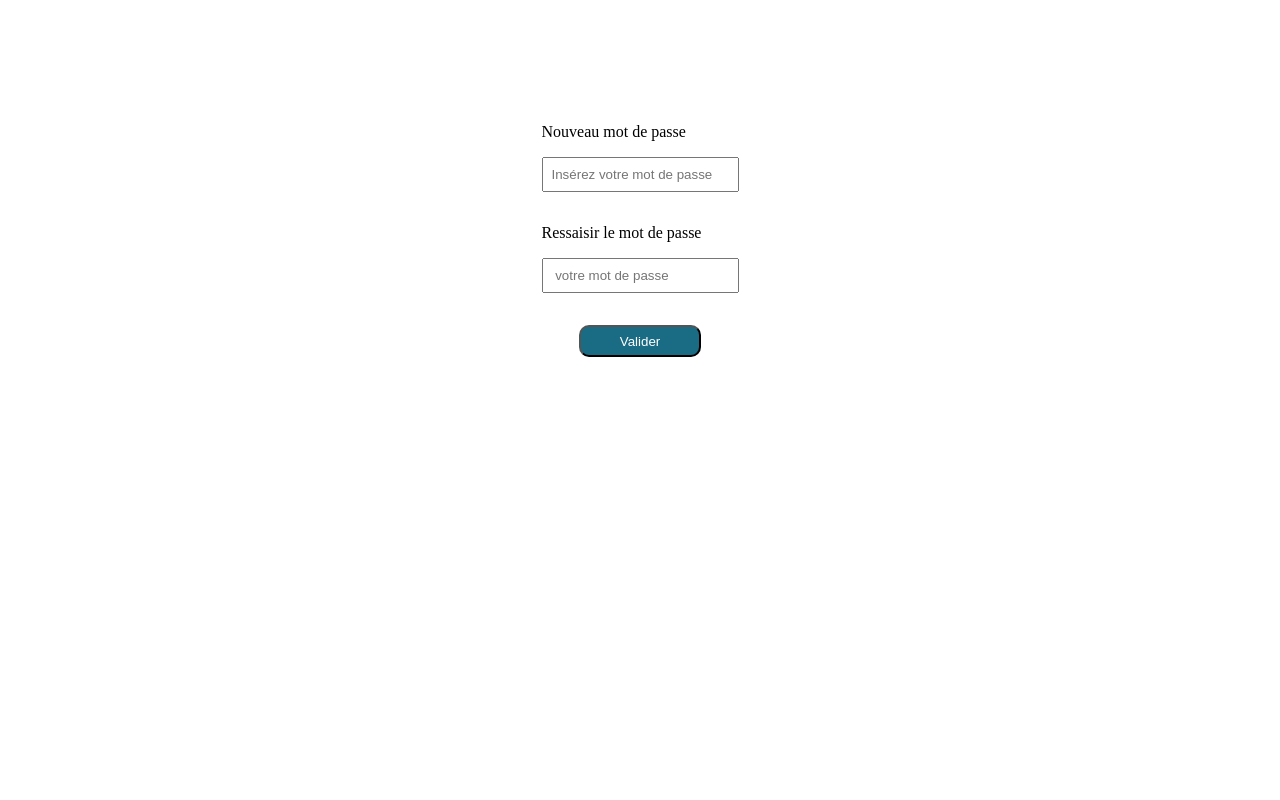
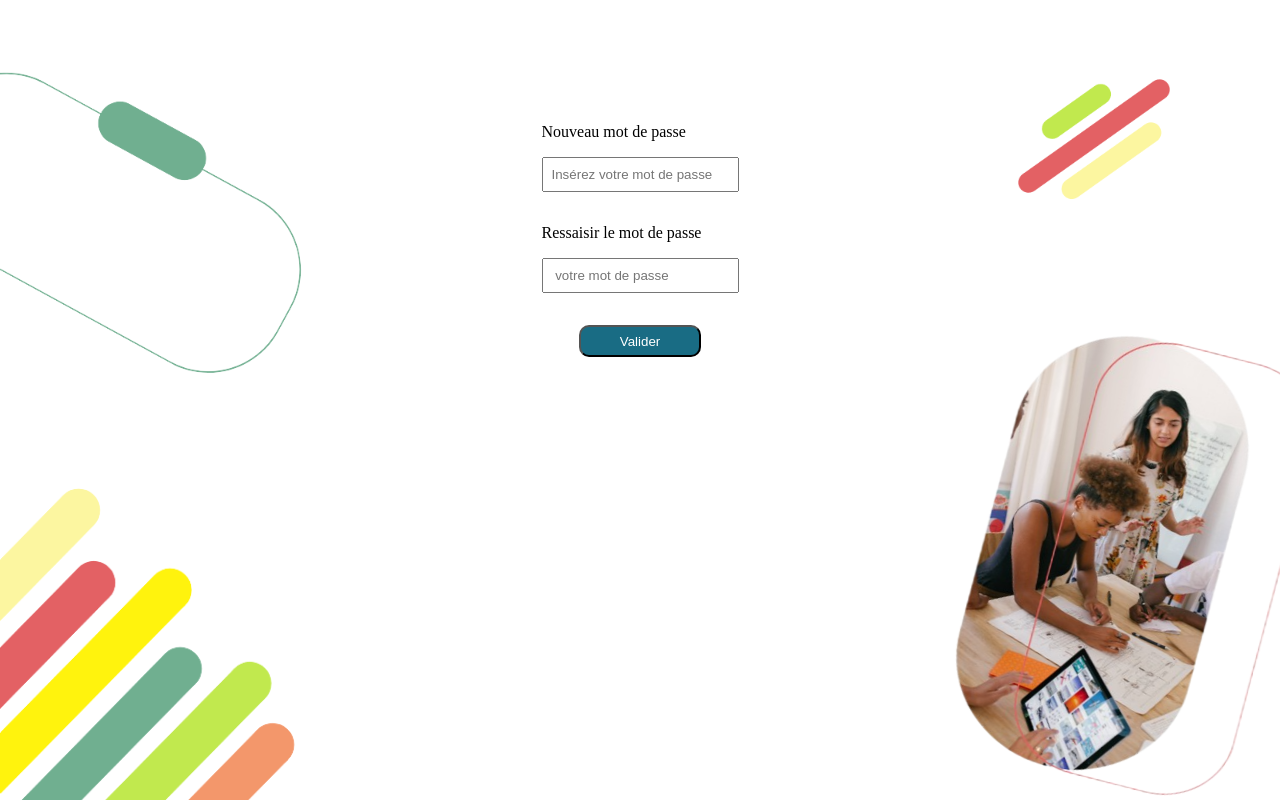
Before and after one commit to WildCodeSchool/2023-02-JS-RemoteFR-DeVMX-P3-Sense-Makers, a React (Vite) app in the folder frontend/: page /resetpassword in a window 1280 px wide. Built offline with nearby package versions, Linux system fonts and the light colour scheme.

Commit message:
add graphicElements component in ResetPassword.jsx

```diff
--- a/frontend/src/components/ResetPassword.jsx
+++ b/frontend/src/components/ResetPassword.jsx
@@ -1,6 +1,7 @@
 import axios from "axios";
 import { useState } from "react";
 import { useNavigate } from "react-router-dom";
+import GraphicElements from "./graphicElements/GraphicElements";
 
 export default function resetPassword() {
   const [password, setPassword] = useState();
@@ -38,6 +39,8 @@ export default function resetPassword() {
   };
 
   return (
+    <>
+      <GraphicElements />
       <form onSubmit={handleSubmit}>
         <div className="reset-password-container">
           <label htmlFor="newpassword">
@@ -66,5 +69,6 @@ export default function resetPassword() {
           <button type="submit">Valider</button>
         </div>
       </form>
+    </>
   );
 }
```
Lines whose indentation alone changed are shown as unchanged.
